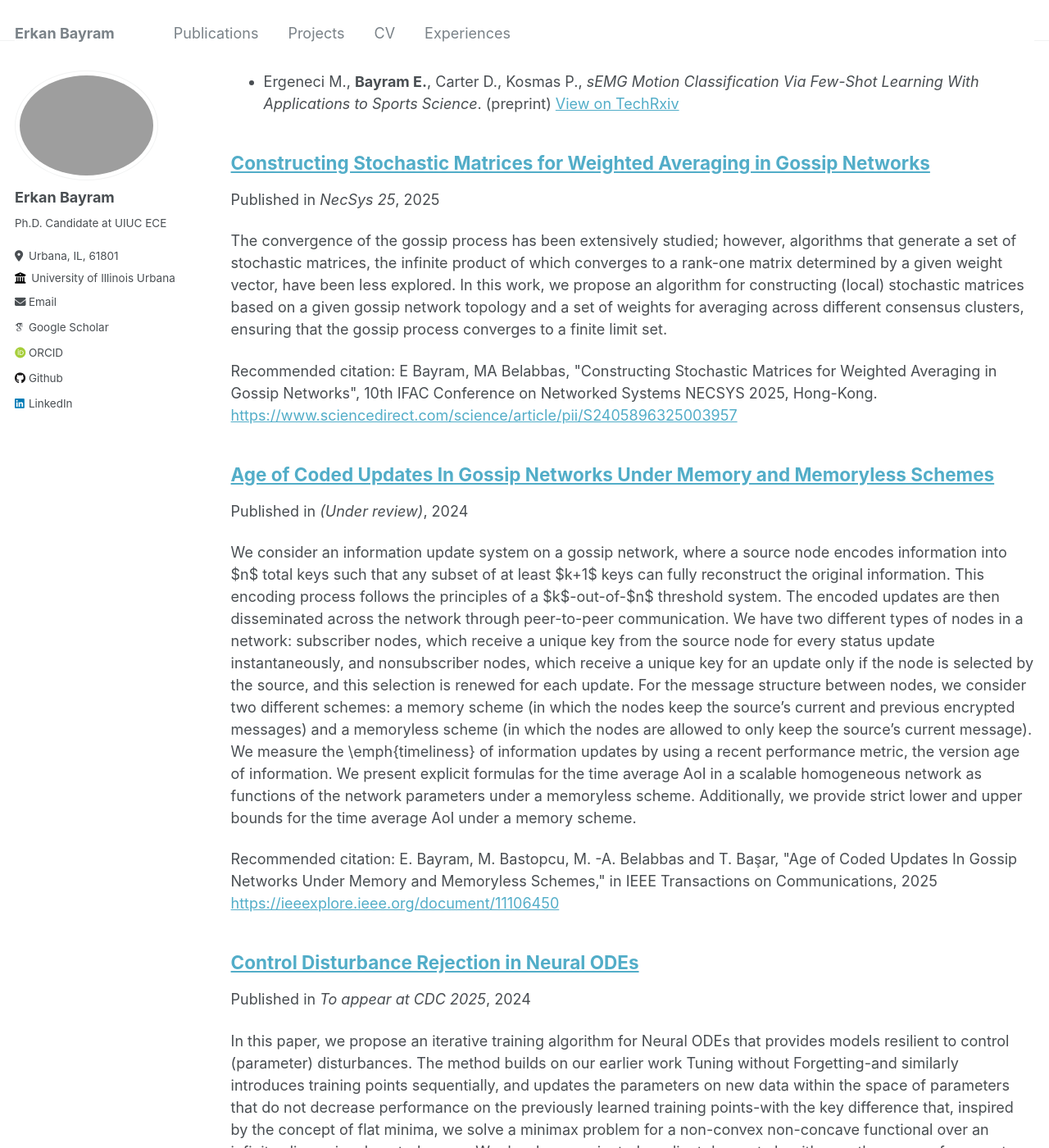
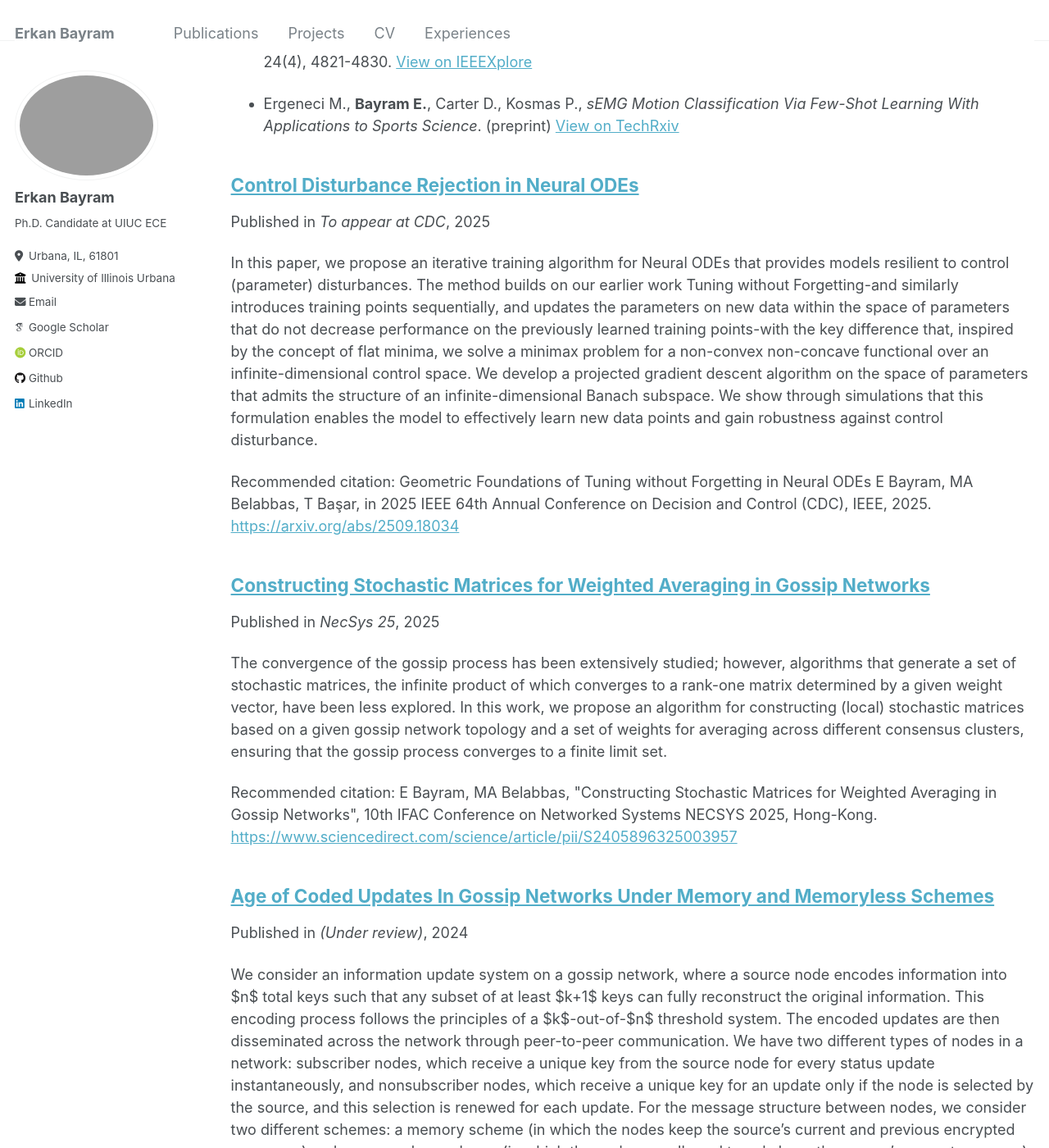
Before and after one commit to erkan1863/erkan1863.github.io, a Jekyll site: the page built from _pages/publications.md, in a window 1280 px wide and 1400 px high, scrolled down 811 px. Shown: the whole window at 82% size. Built offline with Jekyll 4.4.1, drawn with Linux system fonts in a browser that asks for light colours; some web fonts are replaced; some of the changed text lies outside the part shown.

Commit message:
updates for cdc

```diff
--- a/_pages/experiences.md
+++ b/_pages/experiences.md
@@ -82,7 +82,7 @@ Honors & Academic Achievements
 
 Service
 ======
-* Technical Reviewer for: Neurips, IEEE ISIT, IEEE L-CSS, IEEE CDC, SysDO'24, L4DC'25, Neurips
+* Technical Reviewer for: Neurips, IEEE ISIT, IEEE L-CSS, IEEE CDC, SysDO'24, L4DC'25, Neurips 2025
 
 <!--
 Skills
--- a/_pages/publications.md
+++ b/_pages/publications.md
@@ -15,7 +15,7 @@ author_profile: true
 <!-- {% include base_path %} -->
 * **Bayram E.**, Belabbas M.-A., Başar T., *Geometric Foundations of Tuning without Forgetting in Neural ODEs*. [View on ArXiv](https://arxiv.org/abs/2509.03474)
 
-* **Bayram E.**, Belabbas M.-A., Başar T., *Control Disturbance Rejection in Neural ODEs*. (to appear on CDC25)
+* **Bayram E.**, Belabbas M.-A., Başar T., *Control Disturbance Rejection in Neural ODEs*. (to appear on CDC25) [View on ArXiv](https://arxiv.org/abs/2509.18034)
 
 * **Bayram E.**, Liu S., Belabbas M.-A., Başar T., *Control Theoretic Approach to Fine-Tuning and Transfer Learning*. (SysDO24) [View on ArXiv](https://arxiv.org/abs/2404.11013)
 
--- a/_publications/2025-09-24-control_disturbance_node.md
+++ b/_publications/2025-09-24-control_disturbance_node.md
@@ -3,8 +3,8 @@ title: "Control Disturbance Rejection in Neural ODEs"
 collection: publications
 permalink: /publication/2025-09-24-control_disturbance_node
 # excerpt: 'This paper is about fixing template issue #693.'
-date: 2024-09-24
-venue: 'To appear at CDC 2025'
+date: 2025-09-24
+venue: 'To appear at CDC'
 paperurl: 'https://arxiv.org/abs/2509.18034'
 citation: 'Geometric Foundations of Tuning without Forgetting in Neural ODEs
 E Bayram, MA Belabbas, T Başar, in 2025 IEEE 64th Annual Conference on Decision and Control (CDC), IEEE, 2025.'
```
Also changed, not shown: _pages/about.md (+1 -1 lines).
